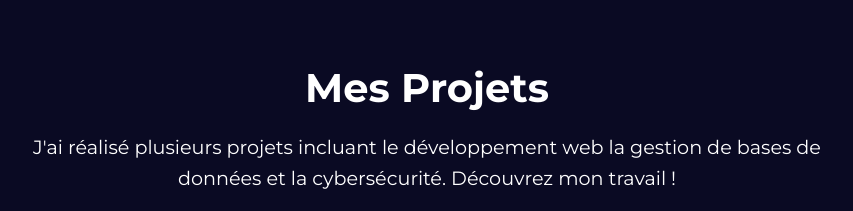
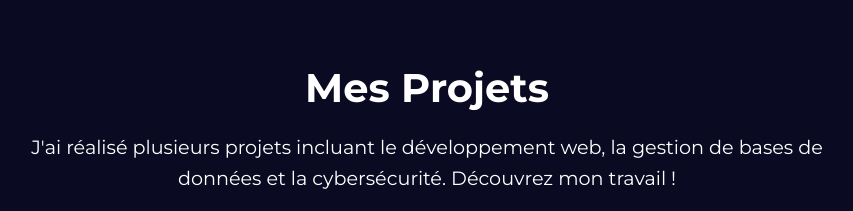
Before and after one commit to Kaneking987/portfolio, a plain HTML site: page index.html in a window 1280 px wide. Shown: the part 1100-1311 px from the top of the page, 213-1066 px from the left. Drawn offline with Linux system fonts and the light colour scheme; files whose address does not match are found by name.

Commit message:
ajout de la virgule ligne 37

```diff
--- a/index.html
+++ b/index.html
@@ -34,7 +34,7 @@
     <section class="section" id="projets">
       <h2>Mes Projets</h2>
       <p>
-        J'ai réalisé plusieurs projets incluant le développement web la gestion de bases de données et la cybersécurité. Découvrez mon travail !
+        J'ai réalisé plusieurs projets incluant le développement web, la gestion de bases de données et la cybersécurité. Découvrez mon travail !
       </p>
       <a class="btn" href="projets.html">Voir tous mes projets</a>
     </section>
```
